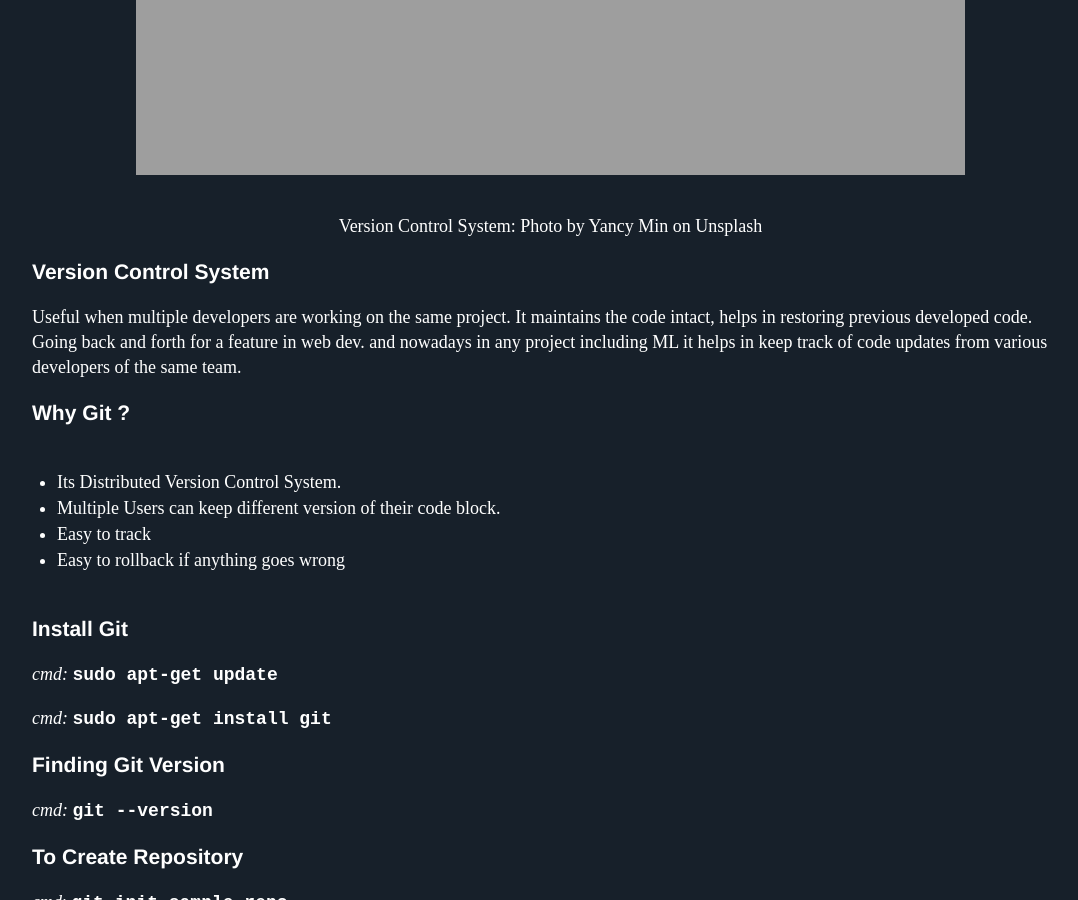
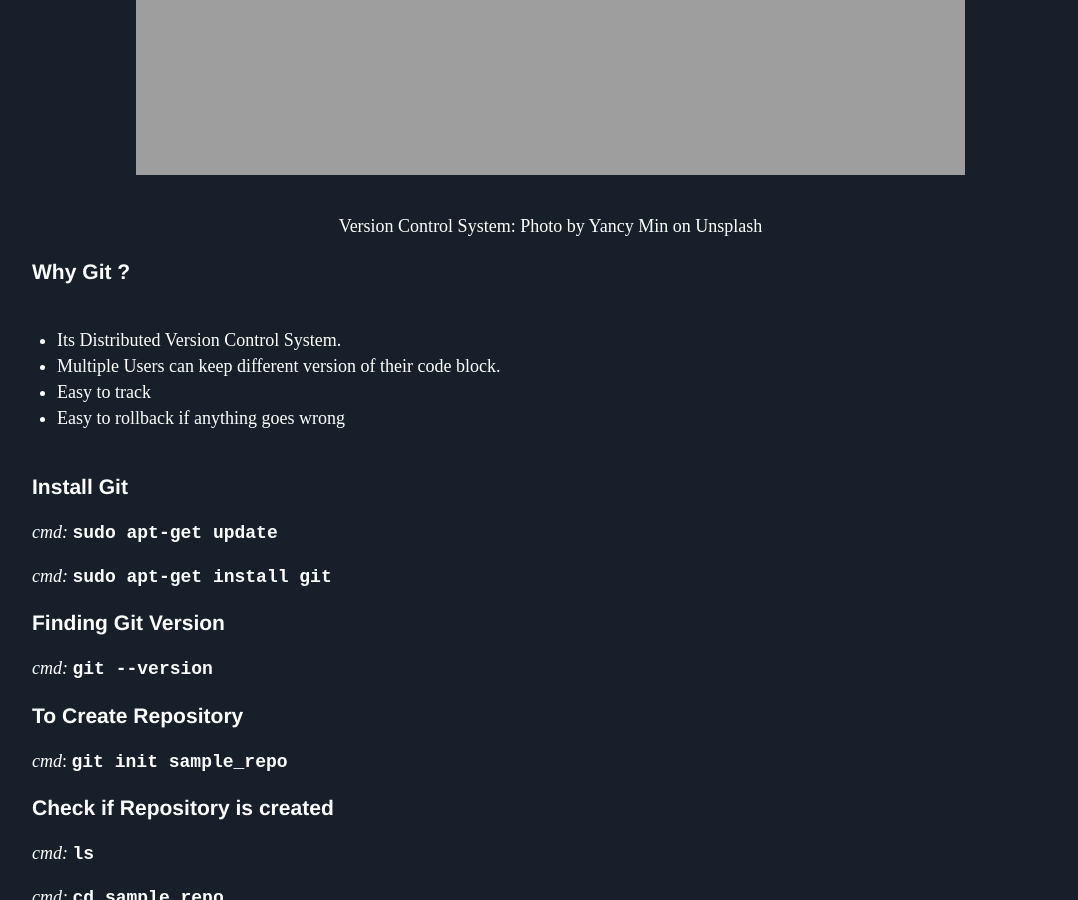
Before and after one commit to Mayurji/mayurji.github.io, a Jekyll site: the page built from _posts/2021-04-01-VCS.md, in a window 1280 px wide and 900 px high, scrolled down 759 px. Shown: the whole window, without its empty margins (32-1110 px from the left). Built offline with Jekyll 4.4.1, drawn with Linux system fonts in a browser that asks for light colours; nearby versions of some CDN libraries; comment, search, counter and statistics services are not loaded.

Commit message:
Update 2021-04-01-VCS.md

```diff
--- a/_posts/2021-04-01-VCS.md
+++ b/_posts/2021-04-01-VCS.md
@@ -10,10 +10,6 @@ date:   2021-04-01 13:43:52 +0530
 <p>Version Control System: Photo by <a href="https://unsplash.com/@yancymin?utm_source=unsplash&utm_medium=referral&utm_content=creditCopyText">Yancy Min</a> on <a href="https://unsplash.com/?utm_source=unsplash&utm_medium=referral&utm_content=creditCopyText">Unsplash</a>
 </p>
 </center>
-
-### Version Control System
-
-Useful when multiple developers are working on the same project. It maintains the code intact, helps in restoring previous developed code. Going back and forth for a feature in web dev. and nowadays in any project including ML it helps in keep track of code updates from various developers of the same team.
 
 ### Why Git ?
 
```
